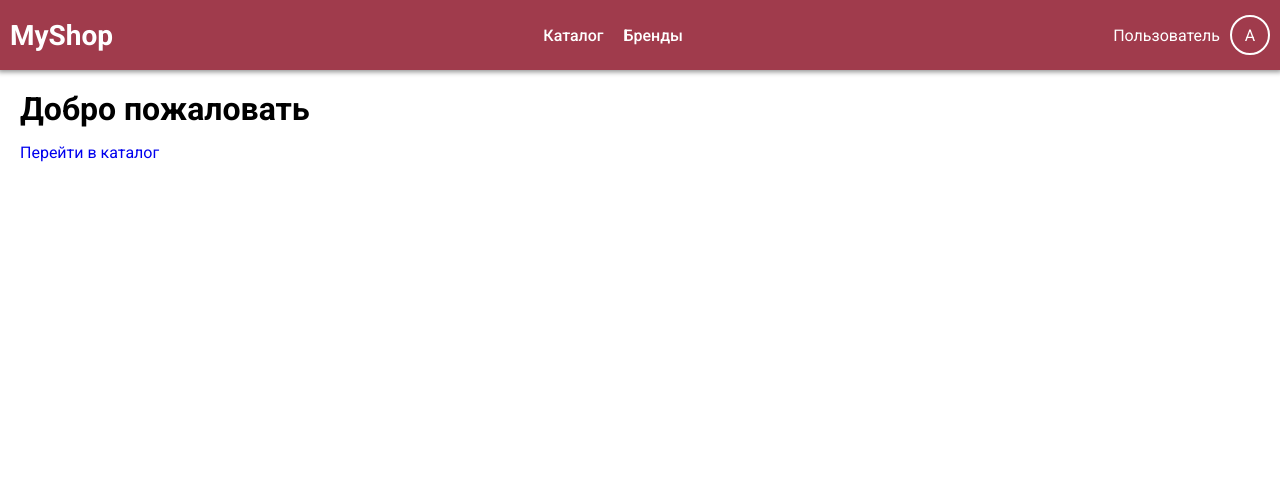
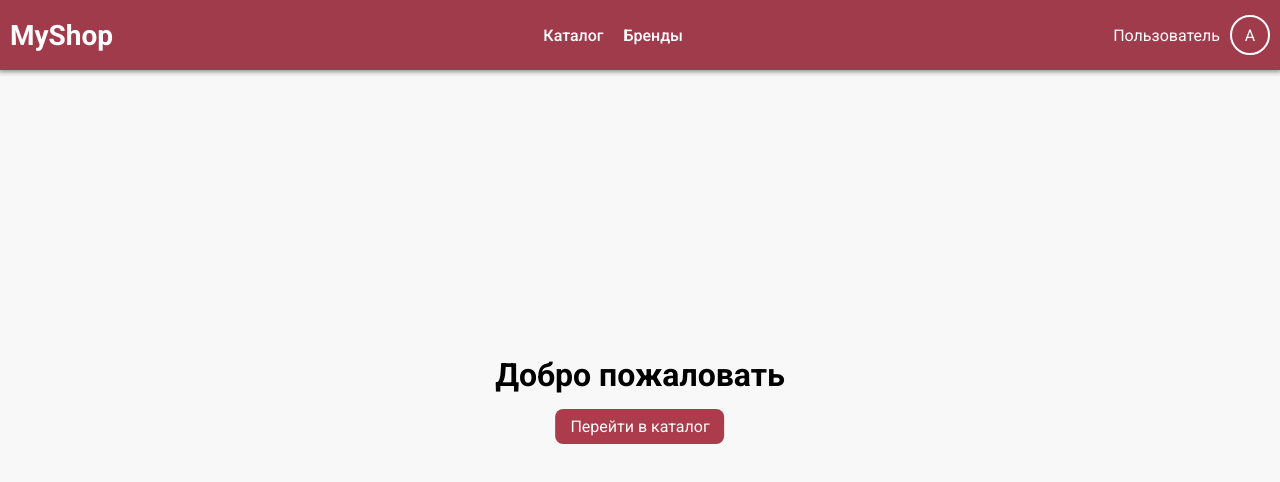
Before and after one commit to krancheh/test-task-valantis, a React app: page / in a window 1280 px wide. Shown: the top 482 px of the page. Built offline with nearby package versions, Linux system fonts and the light colour scheme.

Commit message:
change hero styles

```diff
--- a/src/index.scss
+++ b/src/index.scss
@@ -1,3 +1,6 @@
+$main: #a42839;
+
+
 *,
 *::before,
 *::after {
@@ -10,6 +13,21 @@
 
 #root {
     min-height: calc(100vh - 70px);
+    background-color: #f8f8f8;
+}
+
+h1 {
+    margin-bottom: 20px;
+}
+
+.hero {
+    position: absolute;
+    top: 50%;
+    left: 50%;
+
+    transform: translate(-50%, -50%);
+
+    text-align: center;
 }
 
 .wrapper {
@@ -19,4 +37,23 @@
 }
 
 
+.button {
+    padding: 8px 15px;
+    border: none;
+
+    display: inline-block;
+    opacity: .9;
+
+    background-color: $main;
+    color: #fff;
+
+    border-radius: 8px;
+
+    &:hover {
+        opacity: 1;
+    }
+}
+
+
+
 @import url('https://fonts.googleapis.com/css2?family=Roboto:ital,wght@0,400;0,500;0,700;1,400&display=swap')
```
